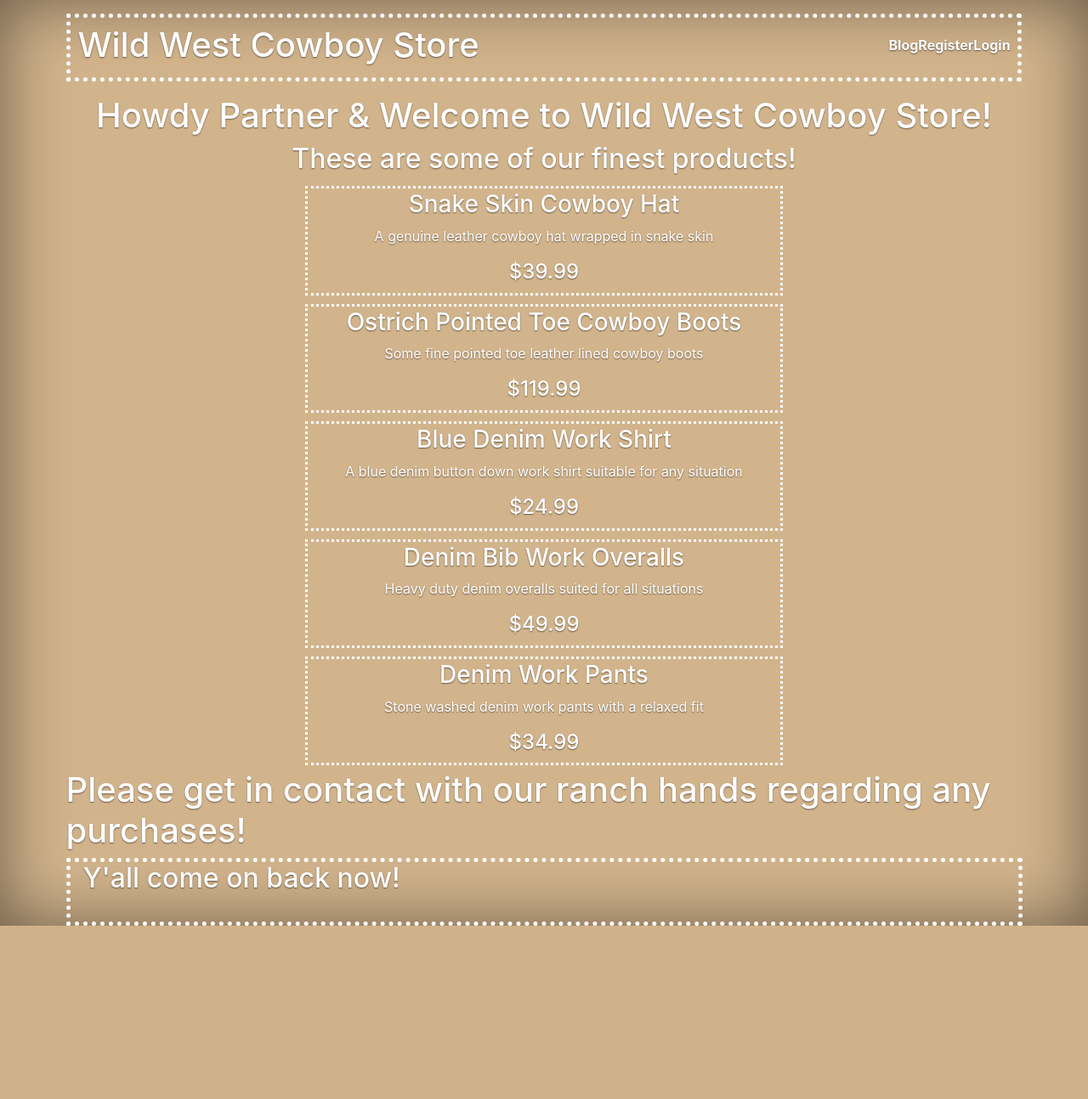
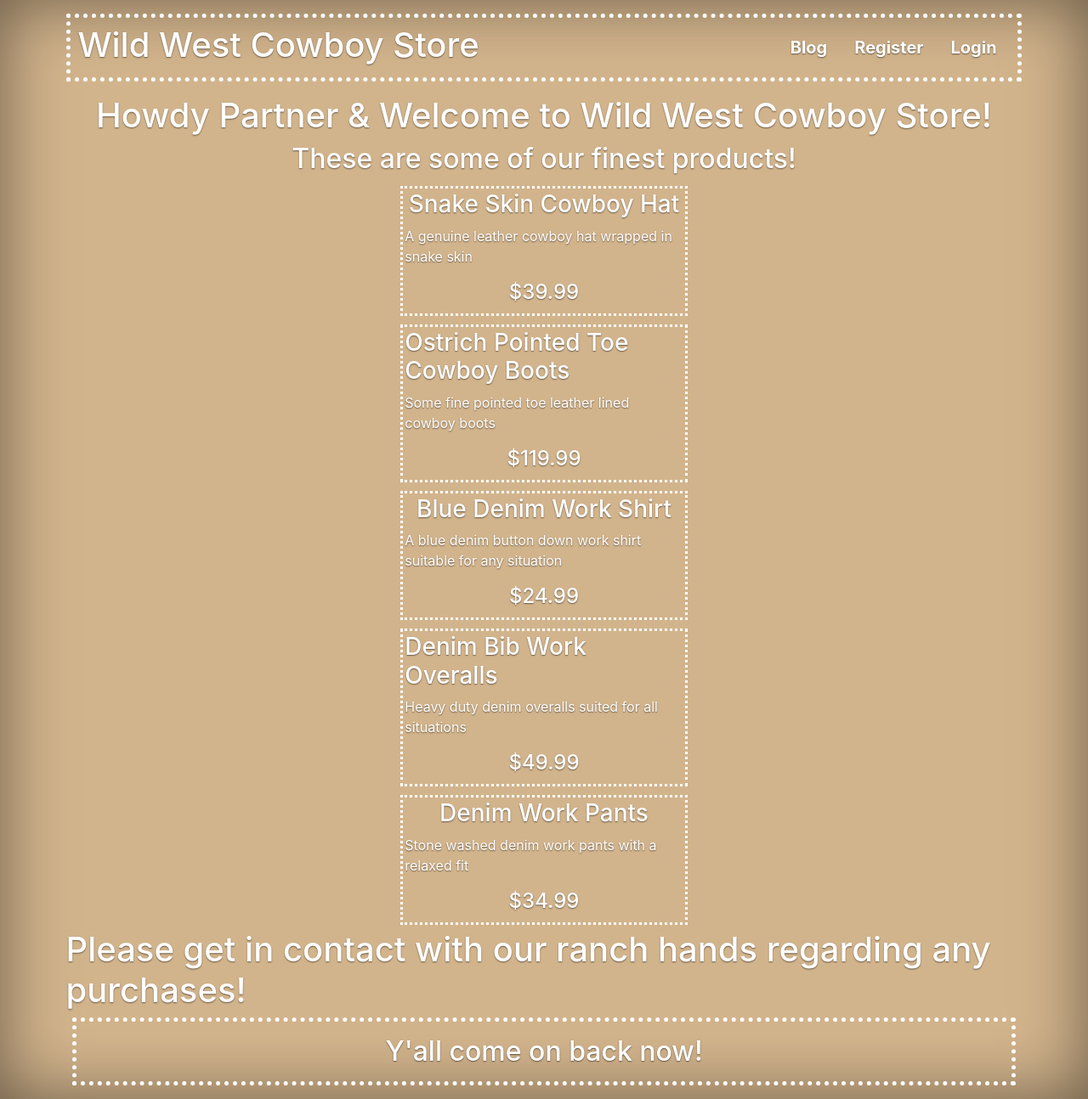
Before and after one commit to Earthman12/wild_west_cowboy_store_site, a Django app: page / in a window 1280 px wide. Shown: the whole page at 85% size. Before the commit the page ends 1090 px from the top, so only its background shows below. Run offline with Django 3.2, Linux system fonts and the light colour scheme; data comes from the database, SQL or seed files in the repository; both versions use the stored data as it was after the commit; some libraries are stand-ins or nearby versions.

Commit message:
Fixed the footer layout so it is centered

```diff
--- a/store_front/templates/store_front/store_home.html
+++ b/store_front/templates/store_front/store_home.html
@@ -9,7 +9,7 @@
         border: 3px dotted white;
         margin: 5px;
         padding: 2px;
-        width: 50%
+        width: 30%
     }
 
     .store-body{
--- a/templates/snippets/footer.html
+++ b/templates/snippets/footer.html
@@ -2,16 +2,14 @@
     .footer{
         margin: auto;
         min-height: 5rem;
-        width: 90%;
+        width: 100%;
         border: 5px dotted white;
     }
 </style>
 
-<div class = "container-fluid">
-    <div class = "row d-flex justify-content-around footer">
-        <div class = "col">
-            <h2>Y'all come on back now!</h2>
-        </div>
+<div class = "container pb-3">
+    <div class = "row justify-content-center footer pt-3">
+        <h2>Y'all come on back now!</h2>
     </div>
 </div>
 
--- a/templates/snippets/header.html
+++ b/templates/snippets/header.html
@@ -43,6 +43,7 @@
 
     .nav-masthead .nav-link {
     padding: .25rem 0;
+    font-size: 1.25rem;
     font-weight: 700;
     color: #fff;
     background-color: transparent;
@@ -71,9 +72,9 @@
                     <a class="nav-link px-3" href = "{% url 'logout' %}">Logout</a>
 
                 {% else %}
-                    <a class="nav-link" href = "{% url 'blog:blog_home' %}">Blog</a>
-                    <a class="nav-link" href = "{% url 'register' %}">Register</a>
-                    <a class="nav-link" href = "{% url 'login' %}">Login</a>
+                    <a class="nav-link px-3" href = "{% url 'blog:blog_home' %}">Blog</a>
+                    <a class="nav-link px-3" href = "{% url 'register' %}">Register</a>
+                    <a class="nav-link px-3" href = "{% url 'login' %}">Login</a>
 
                 {% endif %}
             </nav>
```
Also changed, not shown: db.sqlite3.
